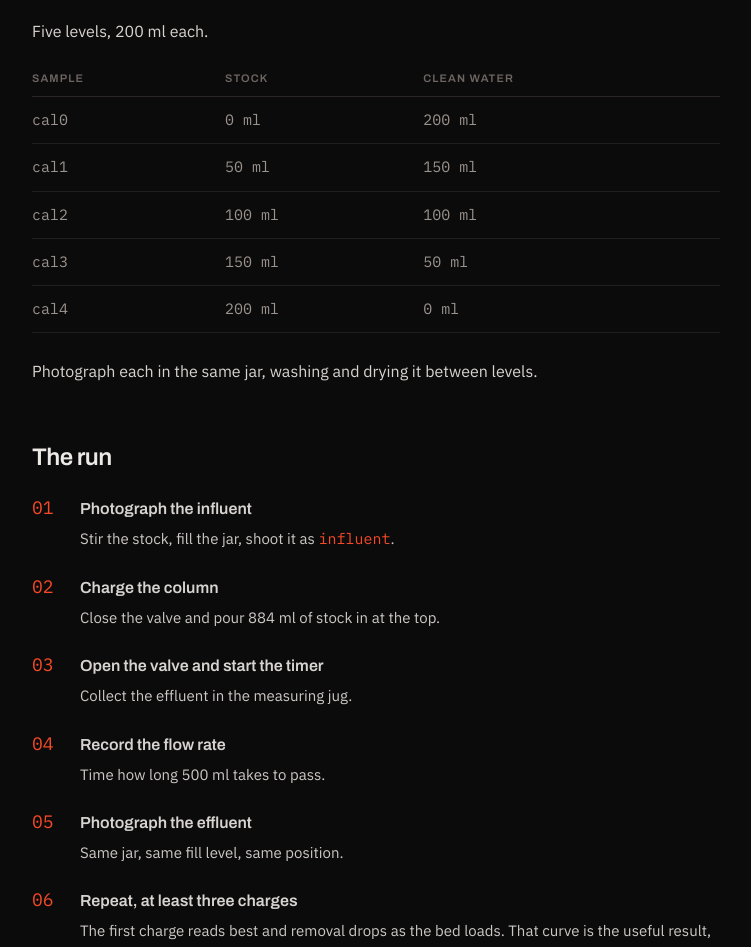
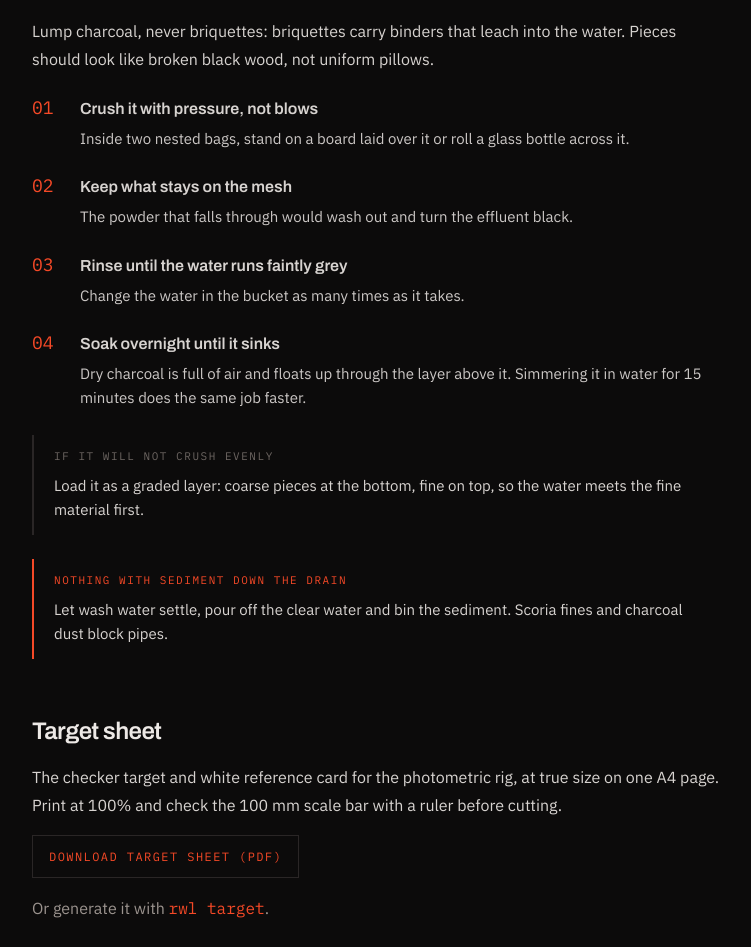
Before and after one commit to leonardosalasd/regolith-water-loop, a Next.js app in the folder site/: page /docs/protocol in a window 1280 px wide. Shown: the part 1422-2369 px from the top of the page, without its empty margins (398-1149 px from the left). Built offline with nearby package versions, Linux system fonts and the light colour scheme.

Commit message:
docs: update materials, protocol and RWL-001 to the as-built column

```diff
--- a/site/app/docs/drawings/page.tsx
+++ b/site/app/docs/drawings/page.tsx
@@ -20,8 +20,8 @@ export default function DrawingsPage() {
         <Sheet
           src="/drawings/column-section.svg"
           alt="Vertical section of the filtration column showing four media layers with dimensions"
-          drawing="RWL-001 REV A"
-          caption="Fill by depth, not by mass. If the body is stacked PET bottles rather than a 75 mm tube, the bore changes and the masses in the schedule no longer apply."
+          drawing="RWL-001 REV B"
+          caption="Fill by depth, not by mass. Layer depths are the specification; masses depend on the bore of the pipe actually used."
         />
       </Section>
 
--- a/site/app/docs/materials/page.tsx
+++ b/site/app/docs/materials/page.tsx
@@ -16,10 +16,10 @@ export default function MaterialsPage() {
           head={["Item", "Quantity", "Where"]}
           mono={[1]}
           rows={[
-            ["Transparent acrylic tube, 3 in bore", "700 mm", "acrylic supplier"],
+            ["PVC pipe, 3 in", "750 mm", "hardware store"],
             ["Volcanic scoria (lava rock), raw", "3 kg", "garden centre"],
-            ["Granular activated carbon", "500 g", "aquarium shop"],
-            ["Aquarium gravel", "1 kg", "aquarium shop"],
+            ["Lump charcoal, not briquettes", "~0.65 L crushed", "any grocery store"],
+            ["PVC end cap, 3 in", "1", "hardware store"],
             ["Transparent hose, ½ in", "1 m", "hardware store"],
             ["Plastic stopcock, ½ in", "1", "hardware store"],
             ["Plastic insect mesh", "30 × 30 cm", "hardware store"],
--- a/site/app/docs/protocol/page.tsx
+++ b/site/app/docs/protocol/page.tsx
@@ -20,7 +20,7 @@ export default function ProtocolPage() {
             ["Tap water", "5 L", "—"],
             ["Fine soil, sieved", "15 g", "suspended solids"],
             ["Neutral liquid soap", "5 ml", "surfactant load"],
-            ["Blue food colouring", "20 drops", "adsorption tracer"],
+            ["Blue food colouring", "10 drops", "adsorption tracer"],
           ]}
         />
         <p>
@@ -57,6 +57,70 @@ export default function ProtocolPage() {
           bottom first and fines last, so decanting at timed intervals separates
           the fractions. It is settling-velocity separation, the same principle
           as the hydrometer analysis used in soil mechanics.
+        </p>
+      </Section>
+
+      <Section title="Preparing the charcoal">
+        <p>
+          Lump charcoal, never briquettes: briquettes carry binders that leach
+          into the water. Pieces should look like broken black wood, not uniform
+          pillows.
+        </p>
+        <Steps
+          items={[
+            {
+              title: "Crush it with pressure, not blows",
+              body: <p>Inside two nested bags, stand on a board laid over it or roll a glass bottle across it.</p>,
+            },
+            {
+              title: "Keep what stays on the mesh",
+              body: <p>The powder that falls through would wash out and turn the effluent black.</p>,
+            },
+            {
+              title: "Rinse until the water runs faintly grey",
+              body: <p>Change the water in the bucket as many times as it takes.</p>,
+            },
+            {
+              title: "Soak overnight until it sinks",
+              body: (
+                <p>
+                  Dry charcoal is full of air and floats up through the layer above
+                  it. Simmering it in water for 15 minutes does the same job faster.
+                </p>
+              ),
+            },
+          ]}
+        />
+        <Callout tone="note" title="If it will not crush evenly">
+          <p>
+            Load it as a graded layer: coarse pieces at the bottom, fine on top,
+            so the water meets the fine material first.
+          </p>
+        </Callout>
+        <Callout tone="warn" title="Nothing with sediment down the drain">
+          <p>
+            Let wash water settle, pour off the clear water and bin the sediment.
+            Scoria fines and charcoal dust block pipes.
+          </p>
+        </Callout>
+      </Section>
+
+      <Section title="Target sheet">
+        <p>
+          The checker target and white reference card for the photometric rig,
+          at true size on one A4 page. Print at 100% and check the 100 mm scale
+          bar with a ruler before cutting.
+        </p>
+        <p>
+          <a
+            href="/print/target-sheet.pdf"
+            className="inline-block border border-line px-4 py-2.5 font-mono text-[12px] uppercase tracking-[0.12em] text-accent transition-colors hover:border-accent"
+          >
+            Download target sheet (PDF)
+          </a>
+        </p>
+        <p className="text-muted">
+          Or generate it with <code className="font-mono text-accent">rwl target</code>.
         </p>
       </Section>
 
--- a/site/app/es/docs/drawings/page.tsx
+++ b/site/app/es/docs/drawings/page.tsx
@@ -28,9 +28,9 @@ export default function Page() {
         <Sheet
           src="/drawings/column-section.svg"
           alt="Corte vertical de la columna de filtración con cuatro capas y cotas"
-          drawing="RWL-001 REV A"
+          drawing="RWL-001 REV B"
           label="ver en grande"
-          caption="Llena por espesor, no por masa. Si el cuerpo son botellas PET apiladas en vez de un tubo de 75 mm, el diámetro cambia y las masas del cuadro dejan de aplicar."
+          caption="Llena por espesor, no por masa. Los espesores son la especificación; las masas dependen del diámetro del tubo que realmente se use."
         />
       </Section>
 
--- a/site/app/es/docs/materials/page.tsx
+++ b/site/app/es/docs/materials/page.tsx
@@ -24,10 +24,10 @@ export default function Page() {
           head={["Artículo", "Cantidad", "Dónde"]}
           mono={[1]}
           rows={[
-            ["Tubo de acrílico transparente, 3 pulg", "700 mm", "acrílicos"],
+            ["Tubo de PVC, 3 pulg", "750 mm", "ferretería"],
             ["Escoria volcánica en bruto", "3 kg", "vivero"],
-            ["Carbón activado granular", "500 g", "acuario"],
-            ["Grava de acuario", "1 kg", "acuario"],
+            ["Carbón vegetal en trozos, no briquetas", "~0.65 L machacado", "cualquier tienda"],
+            ["Tapa de PVC, 3 pulg", "1", "ferretería"],
             ["Manguera transparente, ½ pulg", "1 m", "ferretería"],
             ["Llave de paso de plástico, ½ pulg", "1", "ferretería"],
             ["Malla mosquitera de plástico", "30 × 30 cm", "ferretería"],
--- a/site/app/es/docs/protocol/page.tsx
+++ b/site/app/es/docs/protocol/page.tsx
@@ -31,7 +31,7 @@ export default function Page() {
             ["Agua de la llave", "5 L", "—"],
             ["Tierra fina, cribada", "15 g", "sólidos en suspensión"],
             ["Jabón neutro líquido", "5 ml", "carga de surfactante"],
-            ["Colorante vegetal azul", "20 gotas", "trazador de adsorción"],
+            ["Colorante vegetal azul", "10 gotas", "trazador de adsorción"],
           ]}
         />
         <p>
@@ -70,6 +70,70 @@ export default function Page() {
           cronometrados separa las fracciones. Es separación por velocidad de
           sedimentación, el mismo principio del análisis con hidrómetro que se
           usa en mecánica de suelos.
+        </p>
+      </Section>
+
+      <Section title="Preparar el carbón">
+        <p>
+          Carbón vegetal en trozos, nunca briquetas: las briquetas traen
+          aglutinantes que se van al agua. Los pedazos deben verse como madera
+          negra quebrada, no como pastillas uniformes.
+        </p>
+        <Steps
+          items={[
+            {
+              title: "Machácalo con presión, no a golpes",
+              body: <p>Dentro de dos bolsas, párate sobre una tabla encima o rueda una botella de vidrio.</p>,
+            },
+            {
+              title: "Quédate con lo que no pasa la malla",
+              body: <p>El polvo que atraviesa se iría con el agua y pondría negro el efluente.</p>,
+            },
+            {
+              title: "Enjuaga hasta que el agua salga apenas gris",
+              body: <p>Cambia el agua de la cubeta las veces que haga falta.</p>,
+            },
+            {
+              title: "Remójalo toda la noche, hasta que se hunda",
+              body: (
+                <p>
+                  El carbón seco está lleno de aire y flota a través de la capa de
+                  arriba. Hervirlo 15 minutos en agua hace lo mismo más rápido.
+                </p>
+              ),
+            },
+          ]}
+        />
+        <Callout tone="note" title="Si no se deja machacar parejo">
+          <p>
+            Cárgalo como capa graduada: pedazos grandes abajo y fino arriba, para
+            que el agua toque primero el material fino.
+          </p>
+        </Callout>
+        <Callout tone="warn" title="Nada con sedimento al drenaje">
+          <p>
+            Deja asentar el agua de lavado, tira la parte clara y el sedimento a la
+            basura. Los finos de escoria y el polvo de carbón tapan tuberías.
+          </p>
+        </Callout>
+      </Section>
+
+      <Section title="Hoja de objetivos">
+        <p>
+          El patrón de ajedrez y la tarjeta blanca de referencia para el montaje
+          fotométrico, a tamaño real en una hoja A4. Imprímela al 100 % y
+          comprueba la barra de 100 mm con una regla antes de recortar.
+        </p>
+        <p>
+          <a
+            href="/print/target-sheet.pdf"
+            className="inline-block border border-line px-4 py-2.5 font-mono text-[12px] uppercase tracking-[0.12em] text-accent transition-colors hover:border-accent"
+          >
+            Descargar hoja de objetivos (PDF)
+          </a>
+        </p>
+        <p className="text-muted">
+          O genérala con <code className="font-mono text-accent">rwl target</code>.
         </p>
       </Section>
 
```
Also changed, not shown: site/public/drawings/column-section.svg, 2 other files (tests, documents, lock files or other folders).
